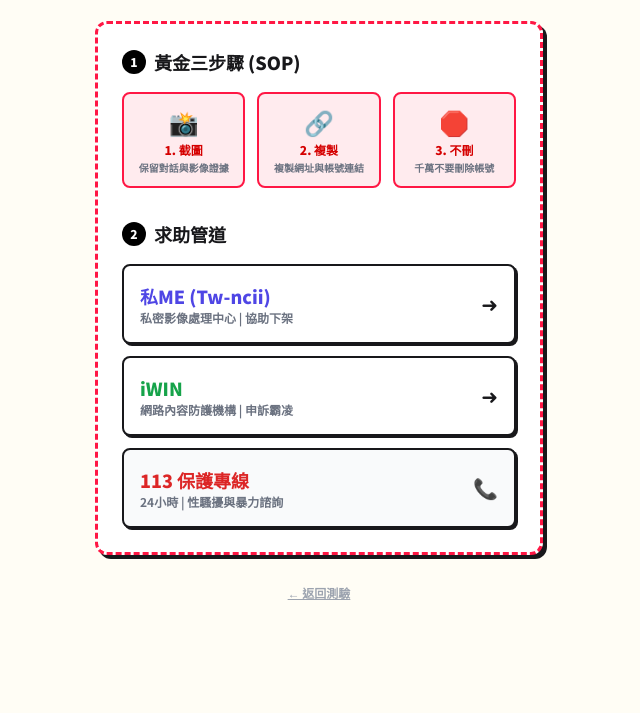
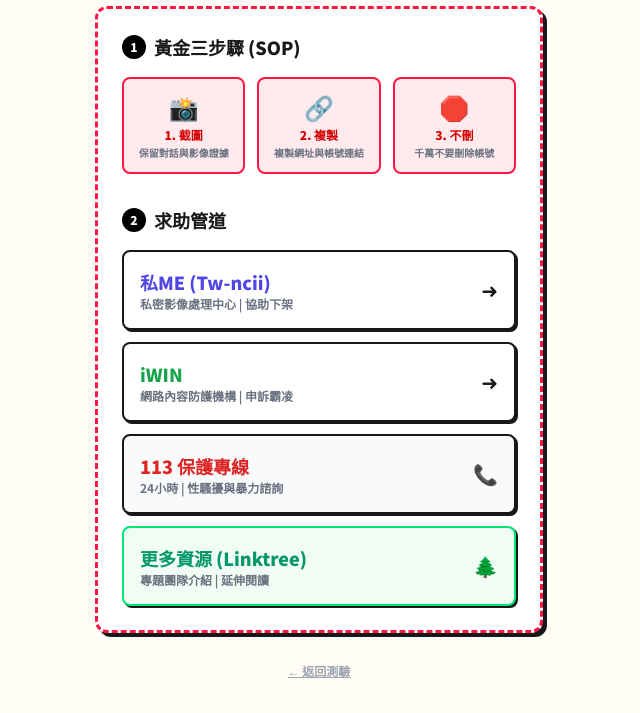
Before and after one commit to yy210060/digital-safety-quiz, a plain HTML site: page safety_kit.html in a window 1280 px wide. Shown: the part 150-863 px from the top of the page, without its empty margins (321-961 px from the left). Before the commit the page ends 800 px from the top, so only its background shows below. Drawn offline with nearby package versions, Linux system fonts and the light colour scheme.

Commit message:
Add files via upload

```diff
--- a/safety_kit.html
+++ b/safety_kit.html
@@ -107,12 +107,24 @@
                         </div>
                         <span class="text-xl">📞</span>
                     </a>
+
+                    <!-- Linktree 按鈕 (新增部分) -->
+                    <!-- 請記得將 href 裡面的網址改成您的 Linktree 連結 -->
+                    <a href="https://linktr.ee/BodyDecriminalized" target="_blank" class="resource-btn block p-4 rounded-lg flex items-center justify-between group bg-[#F0FDF4] border-[#00E676]">
+                        <div>
+                            <div class="font-black text-lg text-[#059669]">更多資源 (Linktree)</div>
+                            <div class="text-xs font-bold text-gray-500">專題團隊介紹 | 延伸閱讀</div>
+                        </div>
+                        <span class="text-xl group-hover:translate-x-1 transition">🌲</span>
+                    </a>
+
                 </div>
             </div>
 
         </main>
 
         <div class="mt-6 text-center">
+            <!-- 這裡修改了：連結改為 index.html -->
             <a href="index.html" class="inline-block text-xs font-bold text-gray-400 underline hover:text-black">
                 ← 返回測驗
             </a>
```
